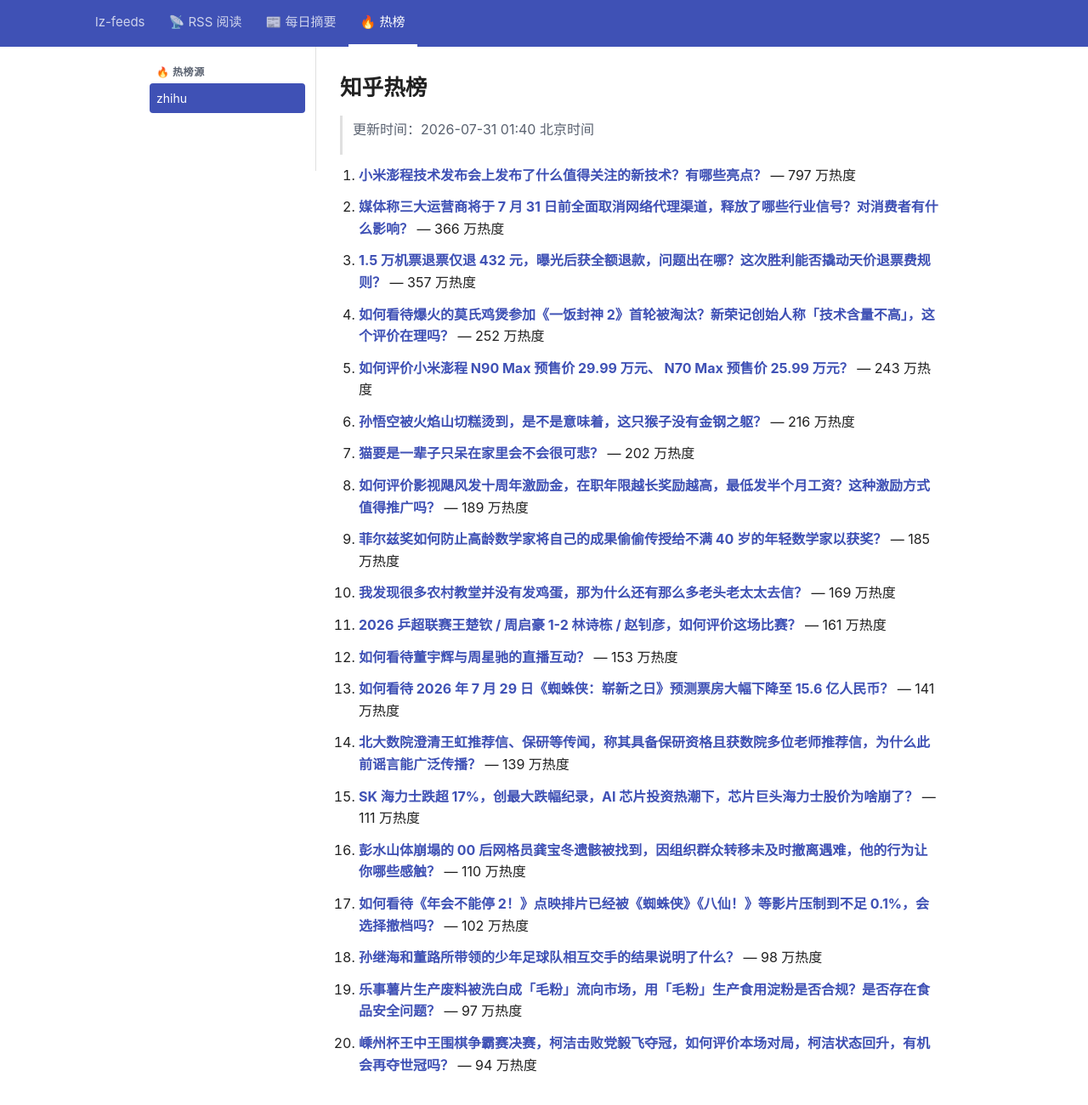
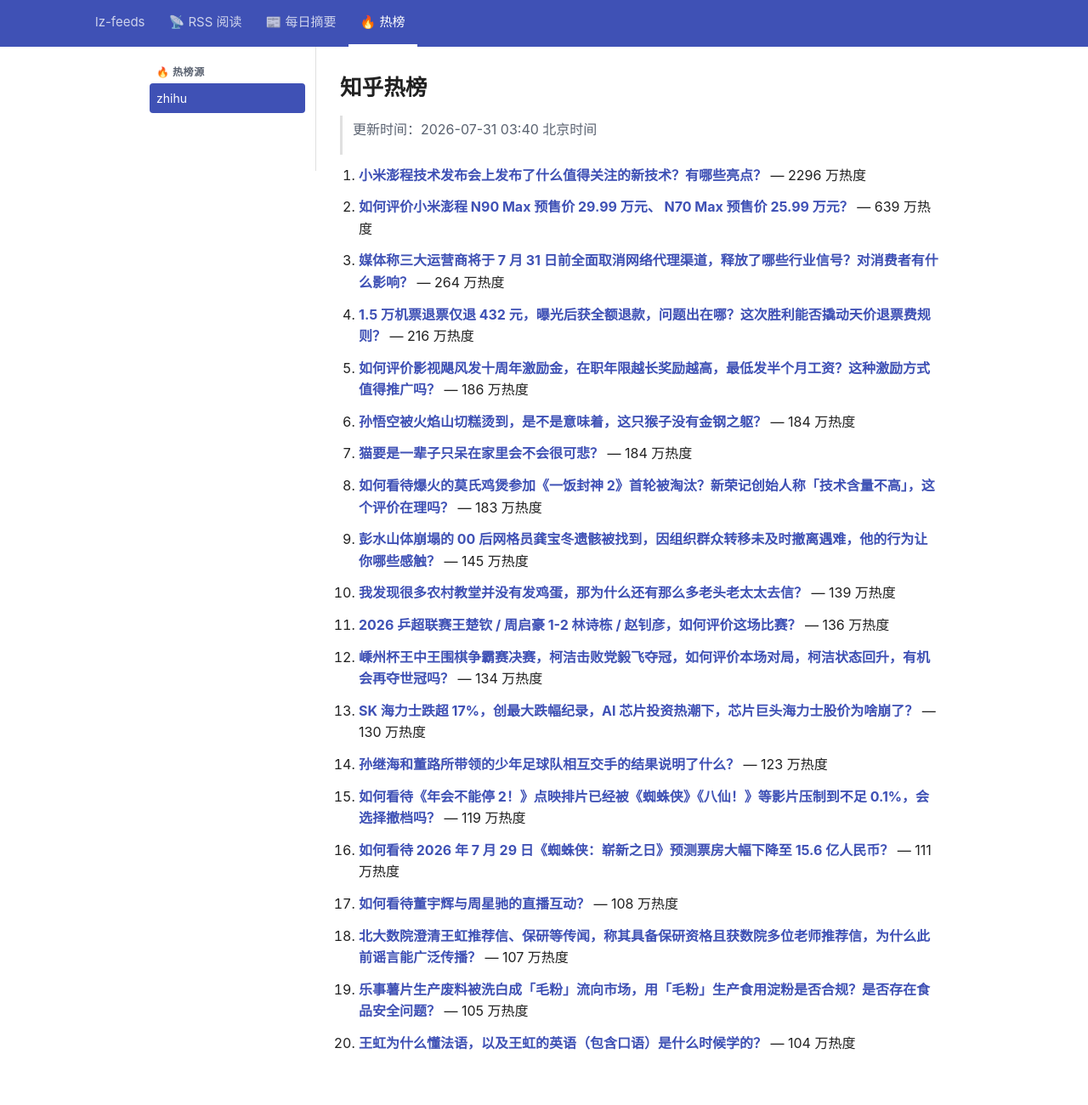
Before and after one commit to lizhang0101/lz-feeds, a Jekyll site: the page built from _hotlist/zhihu.md, in a window 1280 px wide and 1330 px high. Shown: the top 1300 px of the window at 85% size. Built offline with Jekyll 4.4.1, drawn with Linux system fonts in a browser that asks for light colours.

Commit message:
hotlist: 2026-07-30T19:40Z

```diff
--- a/_hotlist/zhihu.md
+++ b/_hotlist/zhihu.md
@@ -1,48 +1,48 @@
 ---
-updated: 2026-07-31 01:40 北京时间
+updated: 2026-07-31 03:40 北京时间
 count: 20
 ---
 
 # 知乎热榜
 
-> 更新时间：2026-07-31 01:40 北京时间
+> 更新时间：2026-07-31 03:40 北京时间
 
-1. **[小米澎程技术发布会上发布了什么值得关注的新技术？有哪些亮点？](https://www.zhihu.com/question/2066129660551722919)** — 797 万热度
+1. **[小米澎程技术发布会上发布了什么值得关注的新技术？有哪些亮点？](https://www.zhihu.com/question/2066129660551722919)** — 2296 万热度
 
-2. **[媒体称三大运营商将于 7 月 31 日前全面取消网络代理渠道，释放了哪些行业信号？对消费者有什么影响？](https://www.zhihu.com/question/2065771256972932835)** — 366 万热度
+2. **[如何评价小米澎程 N90 Max 预售价 29.99 万元、 N70 Max 预售价 25.99 万元？](https://www.zhihu.com/question/2066257961672864074)** — 639 万热度
 
-3. **[1.5 万机票退票仅退 432 元，曝光后获全额退款，问题出在哪？这次胜利能否撬动天价退票费规则？](https://www.zhihu.com/question/2066088472851341477)** — 357 万热度
+3. **[媒体称三大运营商将于 7 月 31 日前全面取消网络代理渠道，释放了哪些行业信号？对消费者有什么影响？](https://www.zhihu.com/question/2065771256972932835)** — 264 万热度
 
-4. **[如何看待爆火的莫氏鸡煲参加《一饭封神 2》首轮被淘汰？新荣记创始人称「技术含量不高」，这个评价在理吗？](https://www.zhihu.com/question/2065849620689679885)** — 252 万热度
+4. **[1.5 万机票退票仅退 432 元，曝光后获全额退款，问题出在哪？这次胜利能否撬动天价退票费规则？](https://www.zhihu.com/question/2066088472851341477)** — 216 万热度
 
-5. **[如何评价小米澎程 N90 Max 预售价 29.99 万元、 N70 Max 预售价 25.99 万元？](https://www.zhihu.com/question/2066257961672864074)** — 243 万热度
+5. **[如何评价影视飓风发十周年激励金，在职年限越长奖励越高，最低发半个月工资？这种激励方式值得推广吗？](https://www.zhihu.com/question/2066121761117004785)** — 186 万热度
 
-6. **[孙悟空被火焰山切糕烫到，是不是意味着，这只猴子没有金钢之躯？](https://www.zhihu.com/question/1936761762335663228)** — 216 万热度
+6. **[孙悟空被火焰山切糕烫到，是不是意味着，这只猴子没有金钢之躯？](https://www.zhihu.com/question/1936761762335663228)** — 184 万热度
 
-7. **[猫要是一辈子只呆在家里会不会很可悲？](https://www.zhihu.com/question/1912983496344974934)** — 202 万热度
+7. **[猫要是一辈子只呆在家里会不会很可悲？](https://www.zhihu.com/question/1912983496344974934)** — 184 万热度
 
-8. **[如何评价影视飓风发十周年激励金，在职年限越长奖励越高，最低发半个月工资？这种激励方式值得推广吗？](https://www.zhihu.com/question/2066121761117004785)** — 189 万热度
+8. **[如何看待爆火的莫氏鸡煲参加《一饭封神 2》首轮被淘汰？新荣记创始人称「技术含量不高」，这个评价在理吗？](https://www.zhihu.com/question/2065849620689679885)** — 183 万热度
 
-9. **[菲尔兹奖如何防止高龄数学家将自己的成果偷偷传授给不满 40 岁的年轻数学家以获奖？](https://www.zhihu.com/question/2065614516616950087)** — 185 万热度
+9. **[彭水山体崩塌的 00 后网格员龚宝冬遗骸被找到，因组织群众转移未及时撤离遇难，他的行为让你哪些感触？](https://www.zhihu.com/question/2065832666918645764)** — 145 万热度
 
-10. **[我发现很多农村教堂并没有发鸡蛋，那为什么还有那么多老头老太太去信？](https://www.zhihu.com/question/2065207564342654038)** — 169 万热度
+10. **[我发现很多农村教堂并没有发鸡蛋，那为什么还有那么多老头老太太去信？](https://www.zhihu.com/question/2065207564342654038)** — 139 万热度
 
-11. **[2026 乒超联赛王楚钦 / 周启豪 1-2 林诗栋 / 赵钊彦，如何评价这场比赛？](https://www.zhihu.com/question/2066151298727204798)** — 161 万热度
+11. **[2026 乒超联赛王楚钦 / 周启豪 1-2 林诗栋 / 赵钊彦，如何评价这场比赛？](https://www.zhihu.com/question/2066151298727204798)** — 136 万热度
 
-12. **[如何看待董宇辉与周星驰的直播互动？](https://www.zhihu.com/question/2065928846315205455)** — 153 万热度
+12. **[嵊州杯王中王围棋争霸赛决赛，柯洁击败党毅飞夺冠，如何评价本场对局，柯洁状态回升，有机会再夺世冠吗？](https://www.zhihu.com/question/2066207792684164089)** — 134 万热度
 
-13. **[如何看待 2026 年 7 月 29 日《蜘蛛侠：崭新之日》预测票房大幅下降至 15.6 亿人民币？](https://www.zhihu.com/question/2065493257627423324)** — 141 万热度
+13. **[SK 海力士跌超 17%，创最大跌幅纪录，AI 芯片投资热潮下，芯片巨头海力士股价为啥崩了？](https://www.zhihu.com/question/2065810199877611641)** — 130 万热度
 
-14. **[北大数院澄清王虹推荐信、保研等传闻，称其具备保研资格且获数院多位老师推荐信，为什么此前谣言能广泛传播？](https://www.zhihu.com/question/2065760409827665215)** — 139 万热度
+14. **[孙继海和董路所带领的少年足球队相互交手的结果说明了什么？](https://www.zhihu.com/question/2065418706516289153)** — 123 万热度
 
-15. **[SK 海力士跌超 17%，创最大跌幅纪录，AI 芯片投资热潮下，芯片巨头海力士股价为啥崩了？](https://www.zhihu.com/question/2065810199877611641)** — 111 万热度
+15. **[如何看待《年会不能停 2！》点映排片已经被《蜘蛛侠》《八仙！》等影片压制到不足 0.1%，会选择撤档吗？](https://www.zhihu.com/question/2065844223958692335)** — 119 万热度
 
-16. **[彭水山体崩塌的 00 后网格员龚宝冬遗骸被找到，因组织群众转移未及时撤离遇难，他的行为让你哪些感触？](https://www.zhihu.com/question/2065832666918645764)** — 110 万热度
+16. **[如何看待 2026 年 7 月 29 日《蜘蛛侠：崭新之日》预测票房大幅下降至 15.6 亿人民币？](https://www.zhihu.com/question/2065493257627423324)** — 111 万热度
 
-17. **[如何看待《年会不能停 2！》点映排片已经被《蜘蛛侠》《八仙！》等影片压制到不足 0.1%，会选择撤档吗？](https://www.zhihu.com/question/2065844223958692335)** — 102 万热度
+17. **[如何看待董宇辉与周星驰的直播互动？](https://www.zhihu.com/question/2065928846315205455)** — 108 万热度
 
-18. **[孙继海和董路所带领的少年足球队相互交手的结果说明了什么？](https://www.zhihu.com/question/2065418706516289153)** — 98 万热度
+18. **[北大数院澄清王虹推荐信、保研等传闻，称其具备保研资格且获数院多位老师推荐信，为什么此前谣言能广泛传播？](https://www.zhihu.com/question/2065760409827665215)** — 107 万热度
 
-19. **[乐事薯片生产废料被洗白成「毛粉」流向市场，用「毛粉」生产食用淀粉是否合规？是否存在食品安全问题？](https://www.zhihu.com/question/2065806972587356861)** — 97 万热度
+19. **[乐事薯片生产废料被洗白成「毛粉」流向市场，用「毛粉」生产食用淀粉是否合规？是否存在食品安全问题？](https://www.zhihu.com/question/2065806972587356861)** — 105 万热度
 
-20. **[嵊州杯王中王围棋争霸赛决赛，柯洁击败党毅飞夺冠，如何评价本场对局，柯洁状态回升，有机会再夺世冠吗？](https://www.zhihu.com/question/2066207792684164089)** — 94 万热度
+20. **[王虹为什么懂法语，以及王虹的英语（包含口语）是什么时候学的？](https://www.zhihu.com/question/2065435663818830022)** — 104 万热度
```
